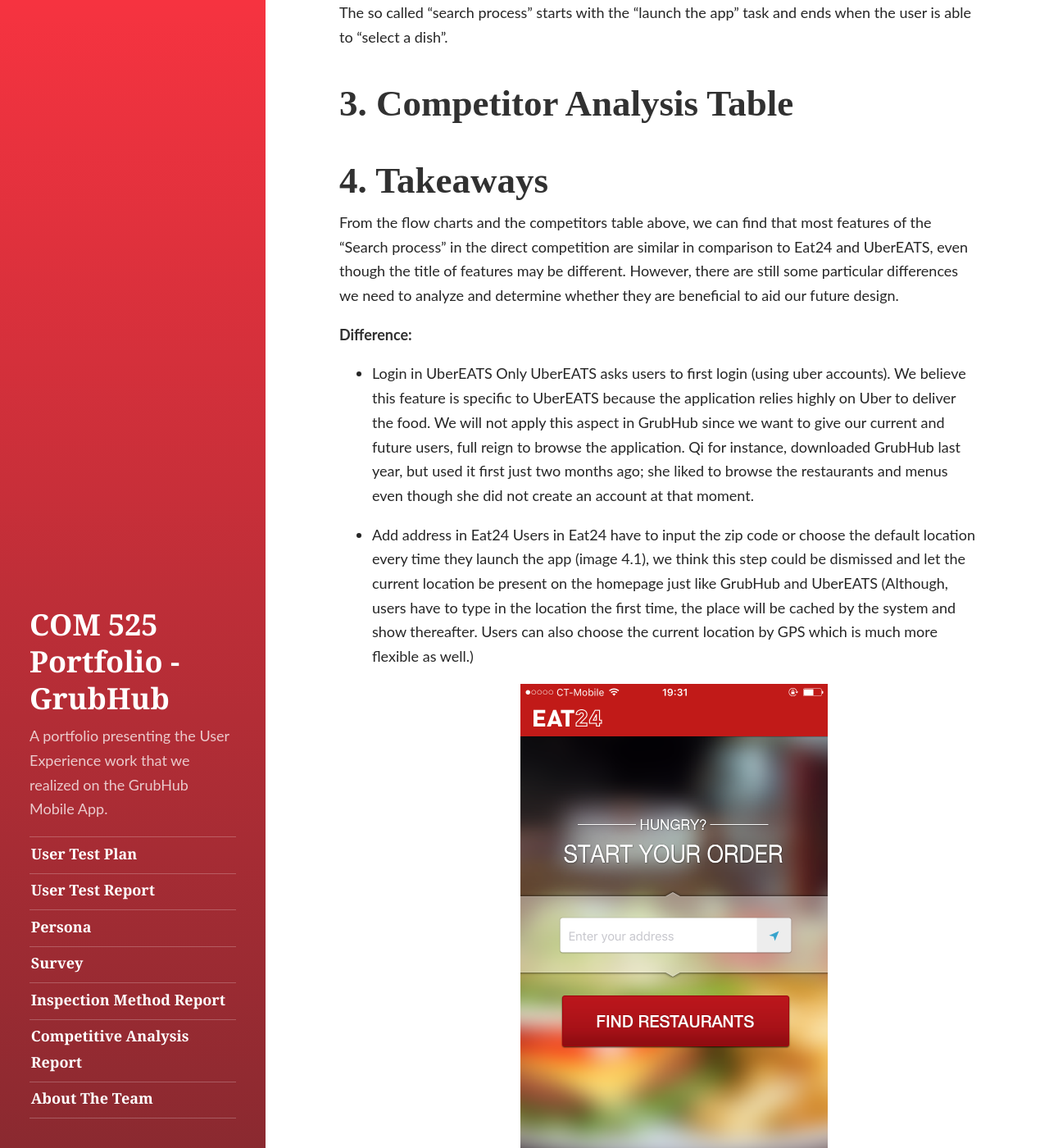
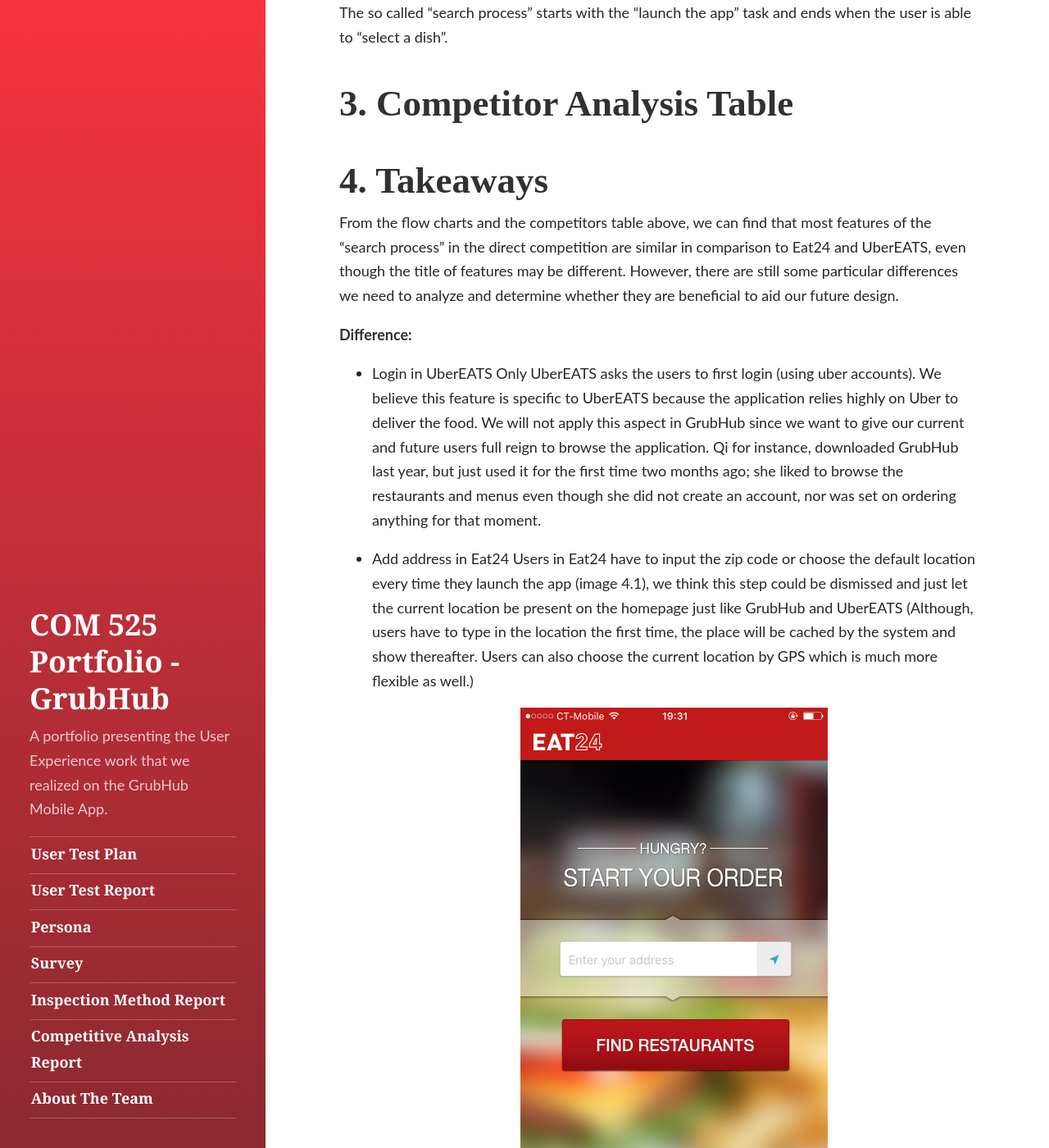
Before and after one commit to florian-wahl/com525portfolio, a Jekyll site: the page built from competitive analysis report.md, in a window 1280 px wide and 1400 px high, scrolled down 1760 px. Shown: the whole window at 82% size. Built offline with Jekyll 4.4.1, drawn with Linux system fonts in a browser that asks for light colours; some of the changed text lies outside the part shown.

Commit message:
Update competitive analysis report.md

```diff
--- a/competitive analysis report.md
+++ b/competitive analysis report.md
@@ -55,20 +55,20 @@
 # 3. <span id="3">Competitor Analysis Table</span>
 
 # 4. <span id="4">Takeaways</span>
-From the flow charts and the competitors table above, we can find that most features of the “Search process” in the direct competition are similar in comparison to Eat24 and UberEATS, even though the title of features may be different. However, there are still some particular differences we need to analyze and determine whether they are beneficial to aid our future design.
+From the flow charts and the competitors table above, we can find that most features of the “search process” in the direct competition are similar in comparison to Eat24 and UberEATS, even though the title of features may be different. However, there are still some particular differences we need to analyze and determine whether they are beneficial to aid our future design.
 
 **Difference:**
 - Login in UberEATS
-Only UberEATS asks users to first login (using uber accounts). We believe this feature is specific to UberEATS because the application relies highly on Uber to deliver the food. We will not apply this aspect in GrubHub since we want to give our current and future users, full reign to browse the application. Qi for instance, downloaded GrubHub last year, but used it first just two months ago; she liked to browse the restaurants and menus even though she did not create an account at that moment.
+Only UberEATS asks the users to first login (using uber accounts). We believe this feature is specific to UberEATS because the application relies highly on Uber to deliver the food. We will not apply this aspect in GrubHub since we want to give our current and future users full reign to browse the application. Qi for instance, downloaded GrubHub last year, but just used it for the first time two months ago; she liked to browse the restaurants and menus even though she did not create an account, nor was set on ordering anything for that moment.
 
 - Add address in Eat24
-Users in Eat24 have to input the zip code or choose the default location every time they launch the app (image 4.1), we think this step could be dismissed and let the current location be present on the homepage just like GrubHub and UberEATS (Although, users have to type in the location the first time, the place will be cached by the system and show thereafter. Users can also choose the current location by GPS which is much more flexible as well.)
+Users in Eat24 have to input the zip code or choose the default location every time they launch the app (image 4.1), we think this step could be dismissed and just let the current location be present on the homepage just like GrubHub and UberEATS (Although, users have to type in the location the first time, the place will be cached by the system and show thereafter. Users can also choose the current location by GPS which is much more flexible as well.)
 
   <img src="https://raw.githubusercontent.com/florian-wahl/com525portfolio/master/public/img/1.png" width="375" height="668" alt="image4.1"/>
 (image4.1)
 
-- More categories: Four flavor options in Eat24 and “Most popular dishes” in UberEATS
-Eat24 and UberEATS provide more options for restaurants and food categories, especially the UIs are attractive (image 4.2 and image 4.3). However, we don’t think adding more categories is the primary focus since GrubHub already has a lot of options in its “Filter” feature. At the current time we do not think they are very important, and do not have the data source to prove that “more categories” is a key feature to attract new users. According to the user tests and personas designed before, we did not feel like users were requesting this feature in particular.
+- More categories: Four flavor options in Eat24 and “Most Popular Dishes” in UberEATS
+Eat24 and UberEATS provide more options for restaurants and food categories, especially the UI is attractive (image 4.2 and image 4.3). However, we do not think adding more categories is the primary focus since GrubHub already has a lot of options in its “Filter” feature. At the current time we do not think they are very important, and do not have the data source to prove that “more categories” is a key feature to attract new users. According to the user tests and personas designed before, we did not feel like users were requesting this feature in particular.
 
   <img src="https://raw.githubusercontent.com/florian-wahl/com525portfolio/master/public/img/3.png" width="375" height="668" alt="image4.2"/>
 (image4.2)
@@ -98,13 +98,13 @@
 (image4.8)
 
 # 5. <span id="5">Summary</span>
-- Competitors have slightly different features  for providing the “search process” but it’s not significant enough to create a change
-- UX does not really change from an app to app
+- Competitors have slightly different features for providing the “search process” but it’s not significant enough to create a change
+- UX does not drastically change from app to other app
 - The process we studied is really similar between competitors
-- The difference we picked are interesting, but not critical from a retention point of view
-- Competitive analysis didn’t tell us a lot about the advantages or disadvantages GrubHub has compared to its competition
+- The difference we picked up on are interesting, but not critical from a retention point of view
+- Competitive analysis did not tell us a lot about the advantages or disadvantages GrubHub has compared to its competition
   - Basically, every application we studied offer the same experience without any presenting real innovation
-  - Groupon, however, was a bit different from the rest, as this is an indirect co mpetitor
+  - Groupon, however, was a bit different from the rest, as this is an indirect competitor
 
 # 6. <span id="6">New ideas for GrubHub</span>
 Based on what we saw, here is a short list of improvements or new features that could enhance the user experience when using GrubHub’s application:
```
Also changed, not shown: other parts of competitive analysis report.md (+3 -3 lines).
